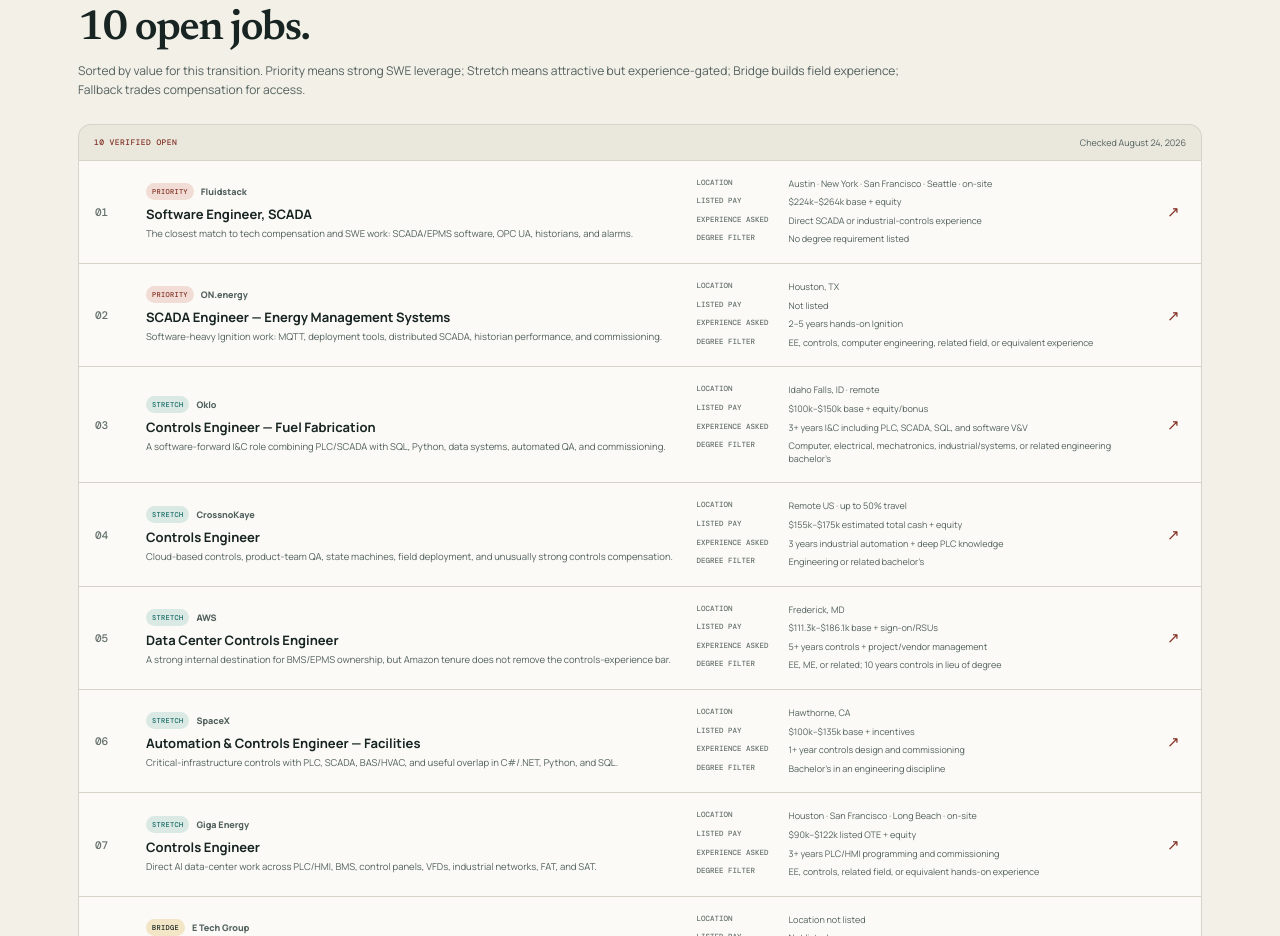
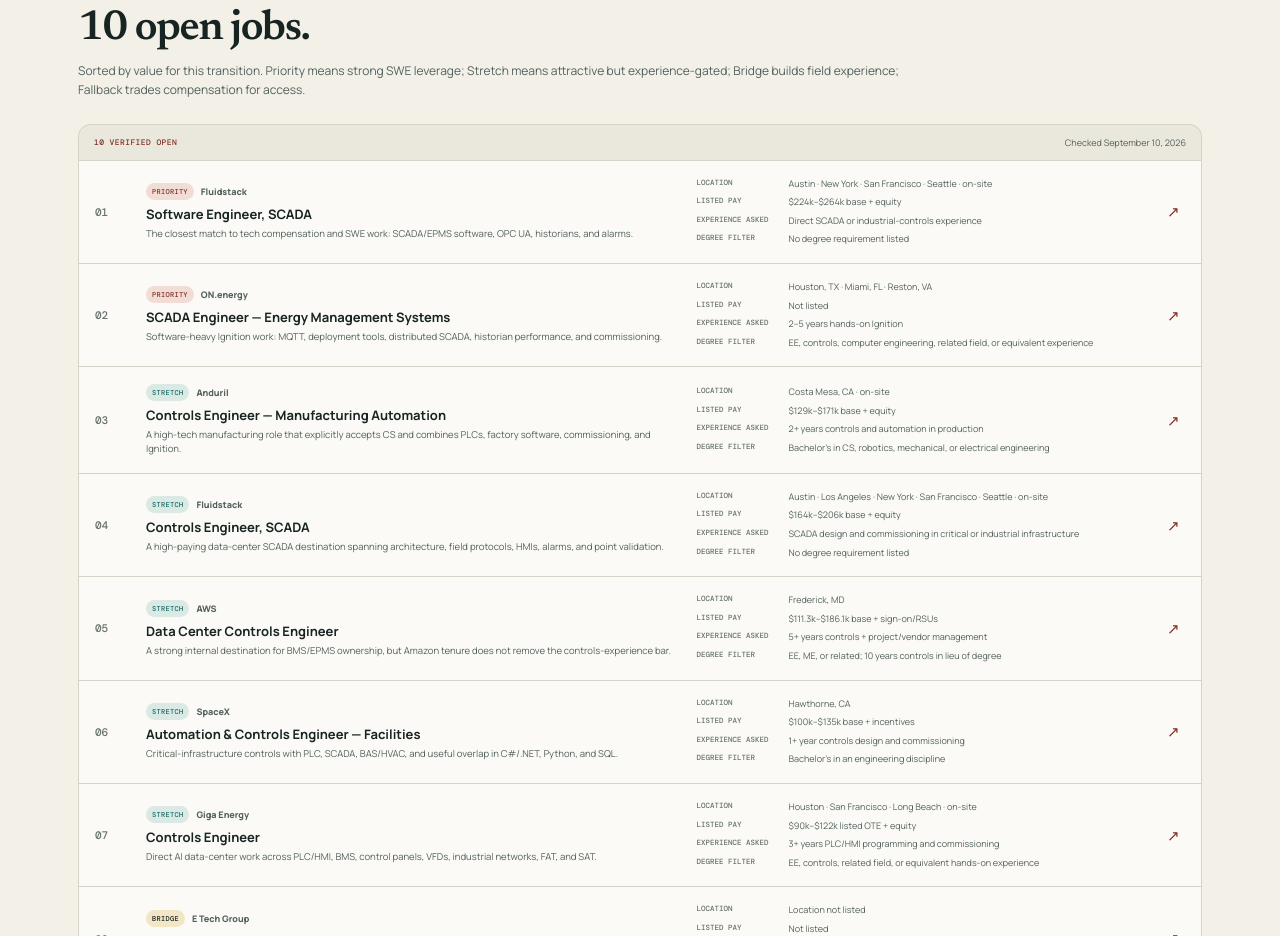
Before and after one commit to JamesWingert/career-helper, a Next.js app: page /controls-scada in a window 1280 px wide. Shown: the part 5820-6756 px from the top of the page. Built offline with nearby package versions, Linux system fonts and the light colour scheme.

Commit message:
Refresh Controls SCADA job board

```diff
--- a/app/controls-scada/jobs.ts
+++ b/app/controls-scada/jobs.ts
@@ -12,7 +12,7 @@
   url: string;
 };
 
-export const JOBS_CHECKED_ON = "August 24, 2026";
+export const JOBS_CHECKED_ON = "September 10, 2026";
 
 export const liveJobs: LiveJob[] = [
   {
@@ -30,7 +30,7 @@
     company: "ON.energy",
     title: "SCADA Engineer — Energy Management Systems",
     priority: "Priority",
-    location: "Houston, TX",
+    location: "Houston, TX · Miami, FL · Reston, VA",
     pay: "Not listed",
     experience: "2–5 years hands-on Ignition",
     education: "EE, controls, computer engineering, related field, or equivalent experience",
@@ -38,26 +38,26 @@
     url: "https://job-boards.greenhouse.io/onenergy/jobs/4357694009",
   },
   {
-    company: "Oklo",
-    title: "Controls Engineer — Fuel Fabrication",
+    company: "Anduril",
+    title: "Controls Engineer — Manufacturing Automation",
     priority: "Stretch",
-    location: "Idaho Falls, ID · remote",
-    pay: "$100k–$150k base + equity/bonus",
-    experience: "3+ years I&C including PLC, SCADA, SQL, and software V&V",
-    education: "Computer, electrical, mechatronics, industrial/systems, or related engineering bachelor’s",
-    reason: "A software-forward I&C role combining PLC/SCADA with SQL, Python, data systems, automated QA, and commissioning.",
-    url: "https://job-boards.greenhouse.io/oklo/jobs/6114732004",
+    location: "Costa Mesa, CA · on-site",
+    pay: "$129k–$171k base + equity",
+    experience: "2+ years controls and automation in production",
+    education: "Bachelor’s in CS, robotics, mechanical, or electrical engineering",
+    reason: "A high-tech manufacturing role that explicitly accepts CS and combines PLCs, factory software, commissioning, and Ignition.",
+    url: "https://job-boards.greenhouse.io/andurilindustries/jobs/5038031007",
   },
   {
-    company: "CrossnoKaye",
-    title: "Controls Engineer",
+    company: "Fluidstack",
+    title: "Controls Engineer, SCADA",
     priority: "Stretch",
-    location: "Remote US · up to 50% travel",
-    pay: "$155k–$175k estimated total cash + equity",
-    experience: "3 years industrial automation + deep PLC knowledge",
-    education: "Engineering or related bachelor’s",
-    reason: "Cloud-based controls, product-team QA, state machines, field deployment, and unusually strong controls compensation.",
-    url: "https://job-boards.greenhouse.io/crossnokaye/jobs/6099050004",
+    location: "Austin · Los Angeles · New York · San Francisco · Seattle · on-site",
+    pay: "$164k–$206k base + equity",
+    experience: "SCADA design and commissioning in critical or industrial infrastructure",
+    education: "No degree requirement listed",
+    reason: "A high-paying data-center SCADA destination spanning architecture, field protocols, HMIs, alarms, and point validation.",
+    url: "https://jobs.ashbyhq.com/fluidstack/807d7ee9-d5cf-4cbe-94ed-de0d842226a9",
   },
   {
     company: "AWS",
```
